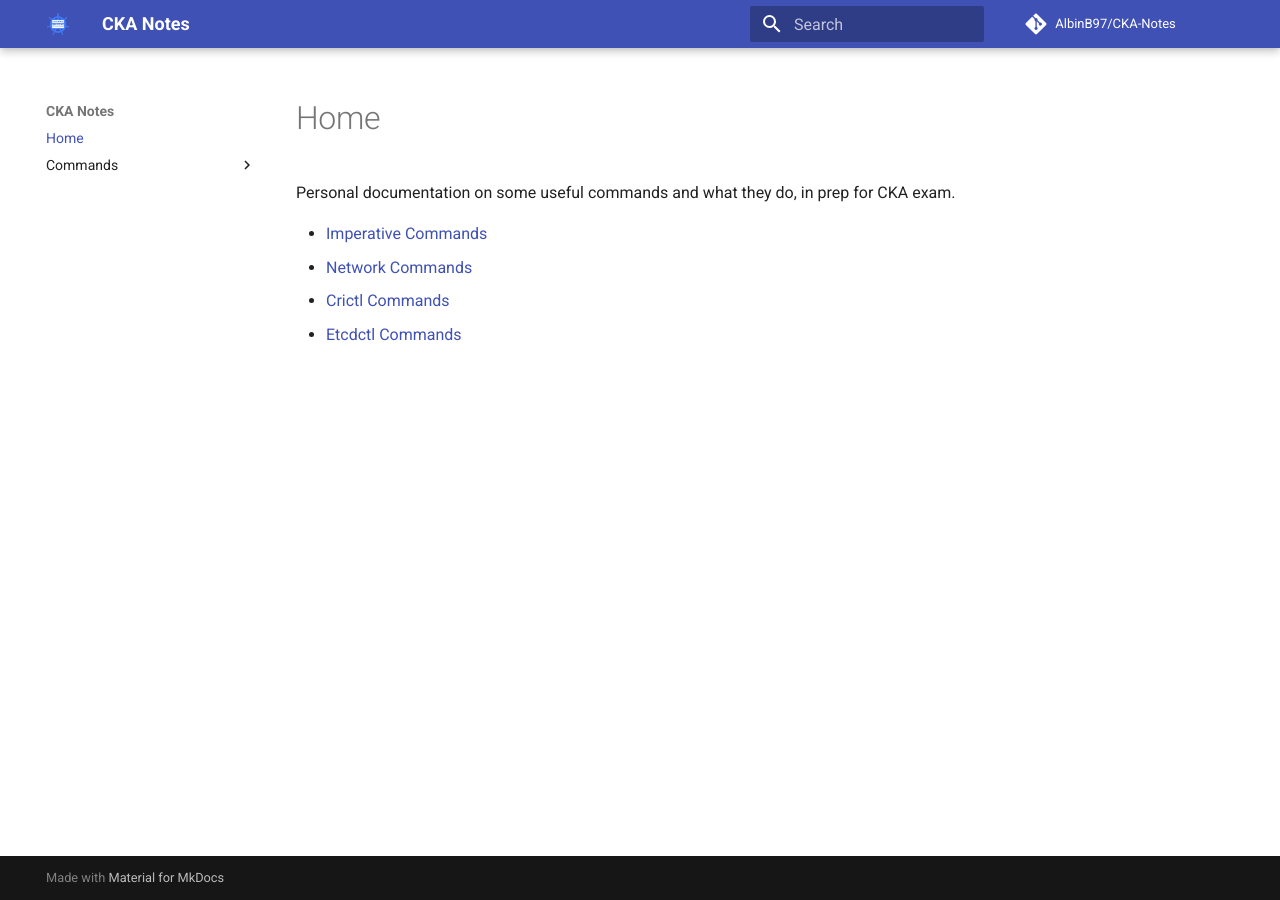
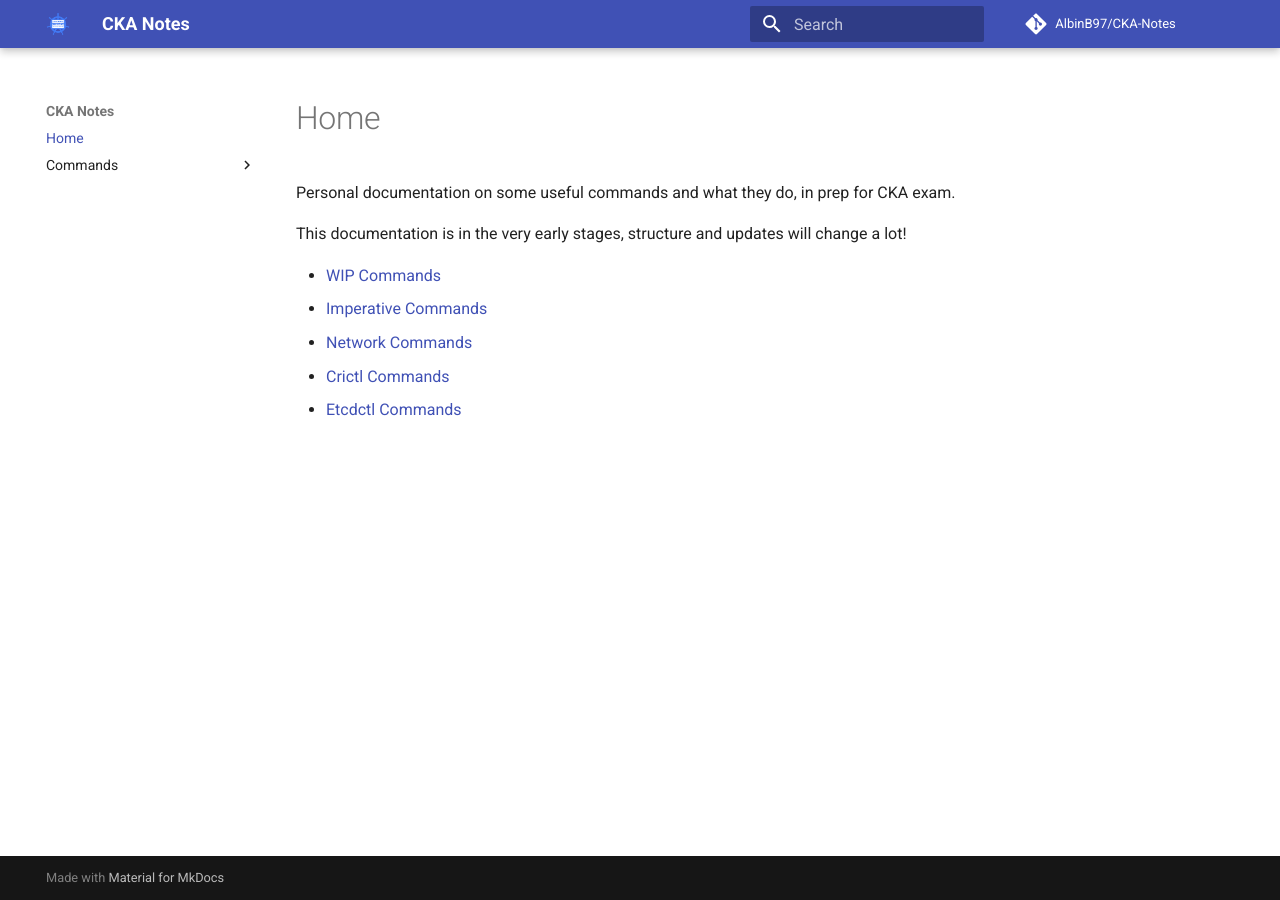
Before and after one commit to AlbinB97/CKA-Notes, an MkDocs documentation site: the page built from docs/index.md, in a window 1280 px wide. Built offline with MkDocs 1.6.1 and Material for MkDocs 9.7.7, drawn with Linux system fonts in a browser that asks for light colours; comment, search, counter and statistics services are not loaded.

Commit message:
Added a WIP page and notice

```diff
--- a/docs/index.md
+++ b/docs/index.md
@@ -2,6 +2,9 @@
 
 Personal documentation on some useful commands and what they do, in prep for CKA exam.
 
+This documentation is in the very early stages, structure and updates will change a lot!
+
+* [WIP Commands](commands/WIP.md)
 * [Imperative Commands](commands/imperative.md)
 * [Network Commands](commands/network.md)
 * [Crictl Commands](commands/crictl.md)
--- a/mkdocs.yml
+++ b/mkdocs.yml
@@ -5,6 +5,7 @@ repo_url: https://github.com/AlbinB97/CKA-Notes
 nav:
   - Home: index.md
   - Commands:
+    - WIP: commands/WIP.md
     - Imperative: commands/imperative.md
     - Network: commands/network.md
     - Crictl: commands/crictl.md
```
Also changed, not shown: docs/commands/WIP.md (added, +8 -0 lines).
